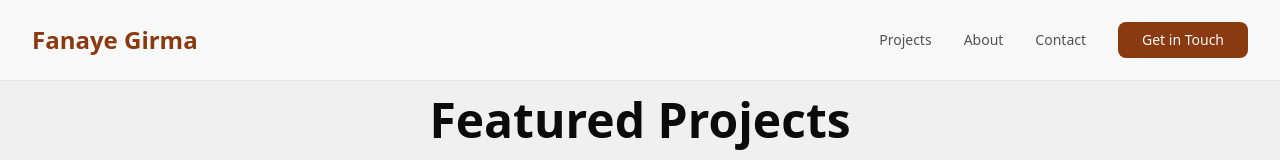
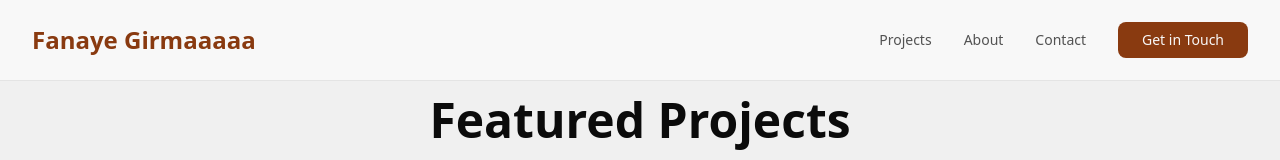
Before and after one commit to talaksewmisganaw1/fanayereact, a React (Vite) app: page / in a window 1280 px wide. Shown: the top 160 px of the page. Built offline with nearby package versions, Linux system fonts and the light colour scheme; a web font is replaced by a local one.

Commit message:
checking vercel render speed

```diff
--- a/src/components/Navigation.jsx
+++ b/src/components/Navigation.jsx
@@ -18,7 +18,7 @@ export default function Navigation() {
           {/* Logo */}
           <div className="shrink-0">
             <a href="/" className="text-2xl font-bold text-primary">
-              Fanaye Girma
+              Fanaye Girmaaaaa
             </a>
           </div>
 
```
